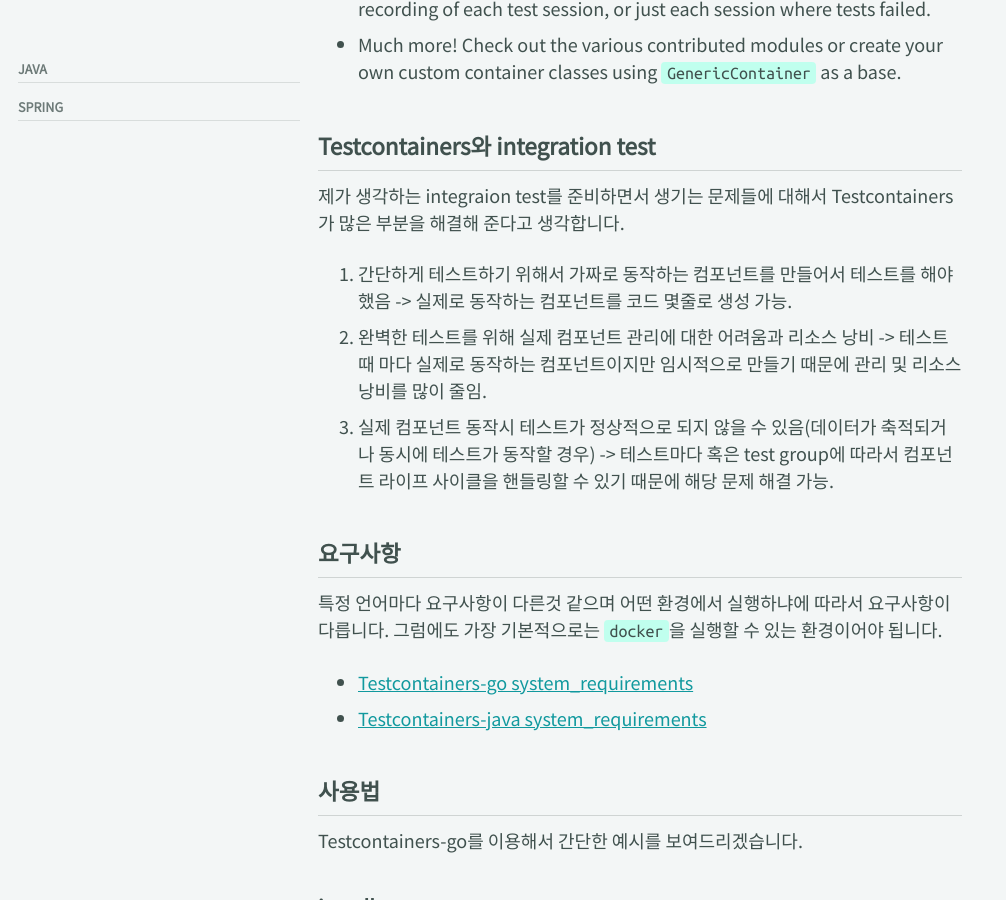
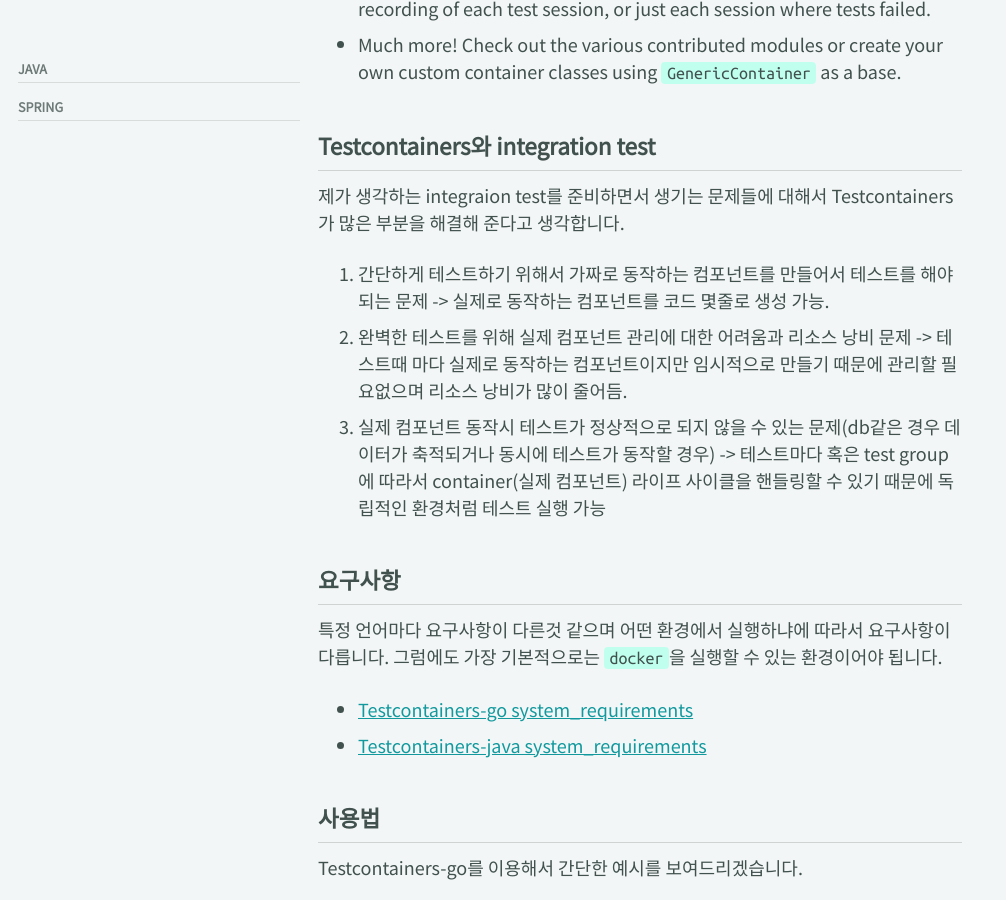
Before and after one commit to BaeJi77/BaeJi77.github.io, a Jekyll site: the page built from _posts/dev/golang/2023-04-23-integration-test-with-testcontainers-1.md, in a window 1280 px wide and 900 px high, scrolled down 2416 px. Shown: the whole window, without its empty margins (0-1006 px from the left). Built offline with Jekyll 4.4.1, drawn with Linux system fonts in a browser that asks for light colours; cached includes are drawn as plain includes; nearby versions of some CDN libraries; comment, search, counter and statistics services are not loaded.

Commit message:
2023-04-23 integration test with testcontainers (1)

```diff
--- a/_posts/dev/golang/2023-04-23-integration-test-with-testcontainers-1.md
+++ b/_posts/dev/golang/2023-04-23-integration-test-with-testcontainers-1.md
@@ -62,9 +62,9 @@
 
 제가 생각하는 integraion test를 준비하면서 생기는 문제들에 대해서 Testcontainers가 많은 부분을 해결해 준다고 생각합니다.
 
-1. 간단하게 테스트하기 위해서 가짜로 동작하는 컴포넌트를 만들어서 테스트를 해야했음 -> 실제로 동작하는 컴포넌트를 코드 몇줄로 생성 가능.
-2. 완벽한 테스트를 위해 실제 컴포넌트 관리에 대한 어려움과 리소스 낭비 -> 테스트때 마다 실제로 동작하는 컴포넌트이지만 임시적으로 만들기 때문에 관리 및 리소스 낭비를 많이 줄임.
-3. 실제 컴포넌트 동작시 테스트가 정상적으로 되지 않을 수 있음(데이터가 축적되거나 동시에 테스트가 동작할 경우) -> 테스트마다 혹은 test group에 따라서 컴포넌트 라이프 사이클을 핸들링할 수 있기 때문에 해당 문제 해결 가능.
+1. 간단하게 테스트하기 위해서 가짜로 동작하는 컴포넌트를 만들어서 테스트를 해야되는 문제 -> 실제로 동작하는 컴포넌트를 코드 몇줄로 생성 가능.
+2. 완벽한 테스트를 위해 실제 컴포넌트 관리에 대한 어려움과 리소스 낭비 문제 -> 테스트때 마다 실제로 동작하는 컴포넌트이지만 임시적으로 만들기 때문에 관리할 필요없으며 리소스 낭비가 많이 줄어듬.
+3. 실제 컴포넌트 동작시 테스트가 정상적으로 되지 않을 수 있는 문제(db같은 경우 데이터가 축적되거나 동시에 테스트가 동작할 경우) -> 테스트마다 혹은 test group에 따라서 container(실제 컴포넌트) 라이프 사이클을 핸들링할 수 있기 때문에 독립적인 환경처럼 테스트 실행 가능
 
 ## 요구사항
 
```
